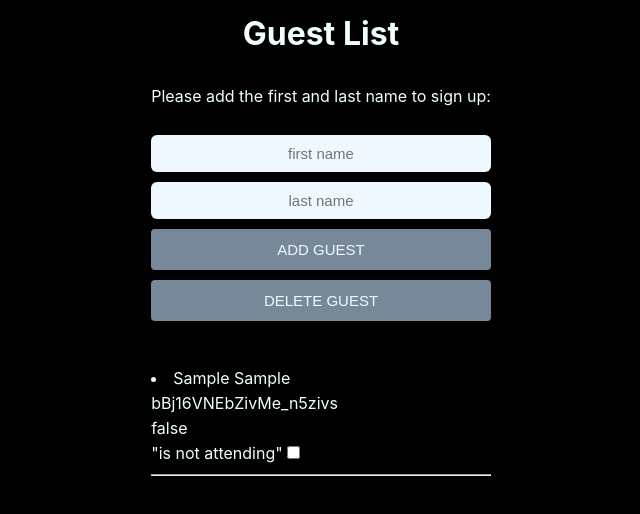
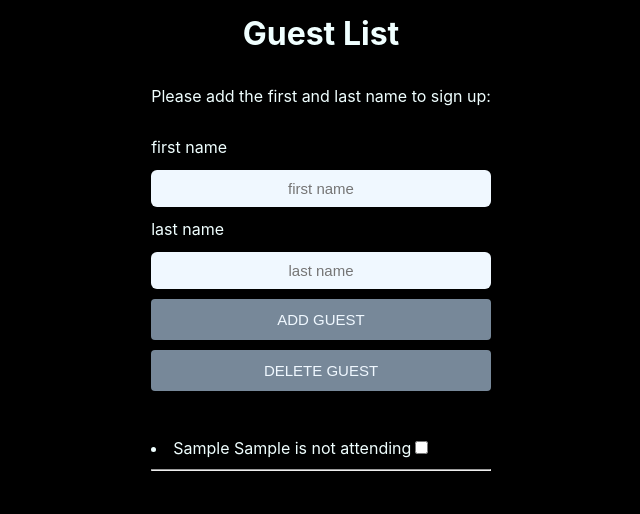
Before and after one commit to BettySosterics/react-guest-list-app, a React app: page / in a window 1280 px wide. Both pictures are taken after typing "Sample", "Sample" into the empty fields and a click on the button "ADD GUEST". Shown: the top 514 px of the page, without its empty margins (319-959 px from the left). Built offline with nearby package versions, Linux system fonts and the light colour scheme.

Commit message:
Fix indexing, remove quotation marks from string

```diff
--- a/src/AppTest.js
+++ b/src/AppTest.js
@@ -7,9 +7,10 @@ export default function AppTest() {
   const [lastName, setLastName] = useState('');
 
   const [guests, setGuests] = useState([]);
-  const [isAttending, setIsAttending] = useState(false);
-  const [id, setId] = useState();
+  // const [isAttending, setIsAttending] = useState(false);
+  // const [id, setId] = useState();
   // const [isCookieAccepted, setIsCookieAccepted] = useState(false);
+
   const addGuest = () => {
     if (firstName.trim() === '' || lastName.trim() === '') {
       return;
@@ -18,13 +19,19 @@ export default function AppTest() {
     const newGuest = {
       firstName,
       lastName,
-      isAttending,
-      id: nanoid(id),
+      attending: false,
+      id: nanoid(),
     };
     setGuests([...guests, newGuest]);
     setFirstName('');
     setLastName('');
-    setId();
+    // setId();
+  };
+
+  const changeAttendingStatus = (index) => {
+    const updateAttending = [...guests];
+    updateAttending[index].attending = !updateAttending[index].attending;
+    setGuests(updateAttending);
   };
 
   // const handleCheckBox = (index) => {
@@ -51,21 +58,24 @@ export default function AppTest() {
       <main>
         <form className="form" onSubmit={handleSubmit}>
           <p>Please add the first and last name to sign up:</p>
+          <label htmlFor={firstName}>first name</label>{' '}
           <input
             placeholder="first name"
             value={firstName}
+            id={firstName}
             onChange={(e) => setFirstName(e.target.value)}
           />
+          <label htmlFor={lastName}>last name</label>{' '}
           <input
             placeholder="last name"
             value={lastName}
+            id={lastName}
             onChange={(e) => setLastName(e.target.value)}
             onKeyDown={handleEnter}
           />
           <button className={styles.button} onClick={addGuest}>
             ADD GUEST
           </button>
-
           <button
             className={styles.button}
             onClick={() => {
@@ -79,23 +89,22 @@ export default function AppTest() {
           <br />
         </form>
 
-        <div className="guestlist">
-          {guests.map((guest) => (
+        <div className="guestlist" data-test-id="guest">
+          {guests.map((guest, index) => (
             <li key={`guest-${nanoid()}`}>
-              {guest.firstName} {guest.lastName}
-              {guest.isAttending} {'  '}
-              <br />
-              {guest.id} <br />
-              {JSON.stringify(guest.isAttending)} <br />
-              {JSON.stringify(
-                isAttending ? 'is attending' : 'is not attending',
+              {guest.firstName} {guest.lastName}{' '}
+              {JSON.parse(
+                JSON.stringify(
+                  guest.attending ? 'is attending' : 'is not attending',
+                ),
               )}
               <input
                 aria-label="attending"
                 type="checkbox"
-                checked={isAttending}
-                onChange={(e) => {
-                  setIsAttending(e.currentTarget.checked);
+                // checked={id.isAttending}
+                checked={guest.attending}
+                onChange={() => {
+                  changeAttendingStatus(index);
                 }}
               />{' '}
               <hr />
```
